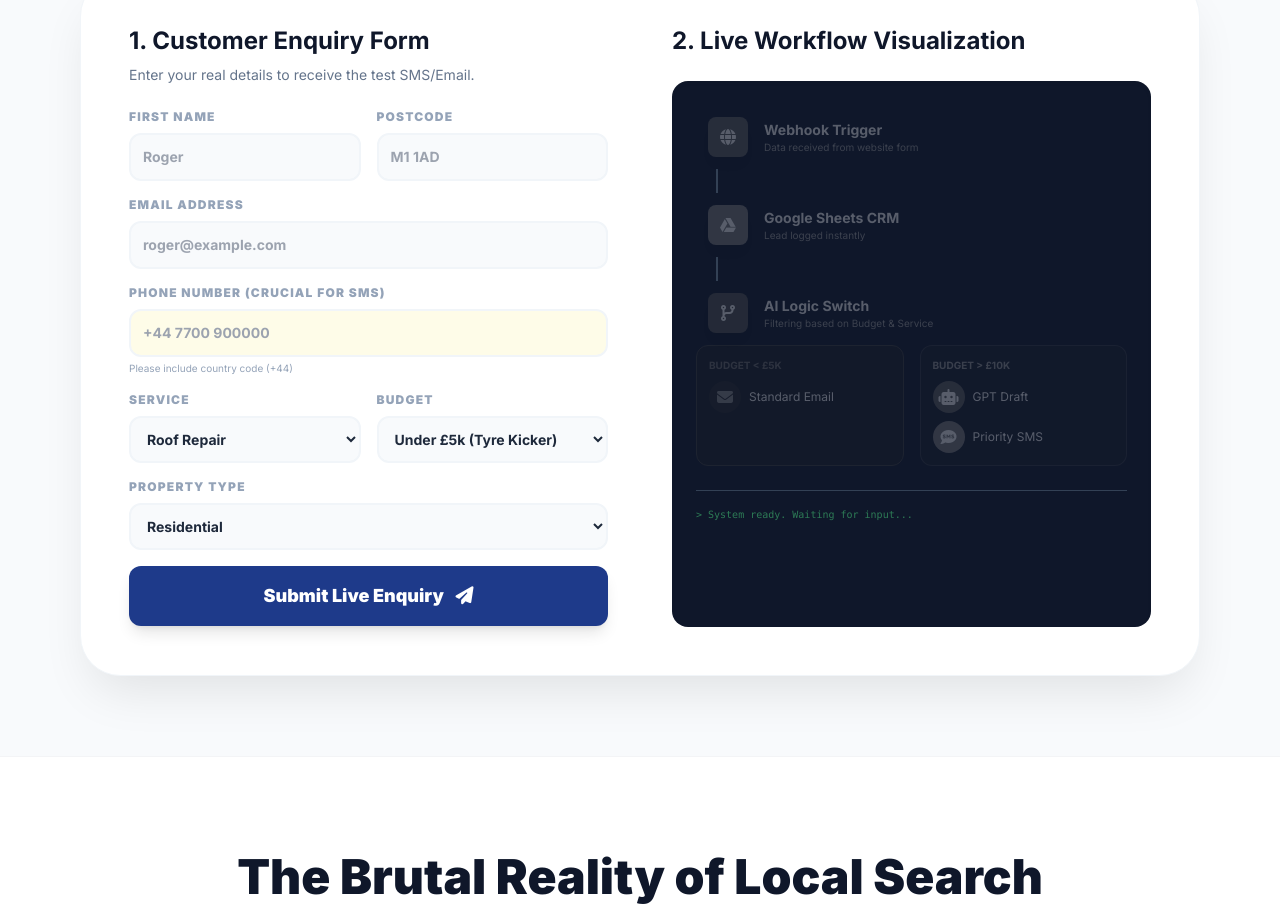
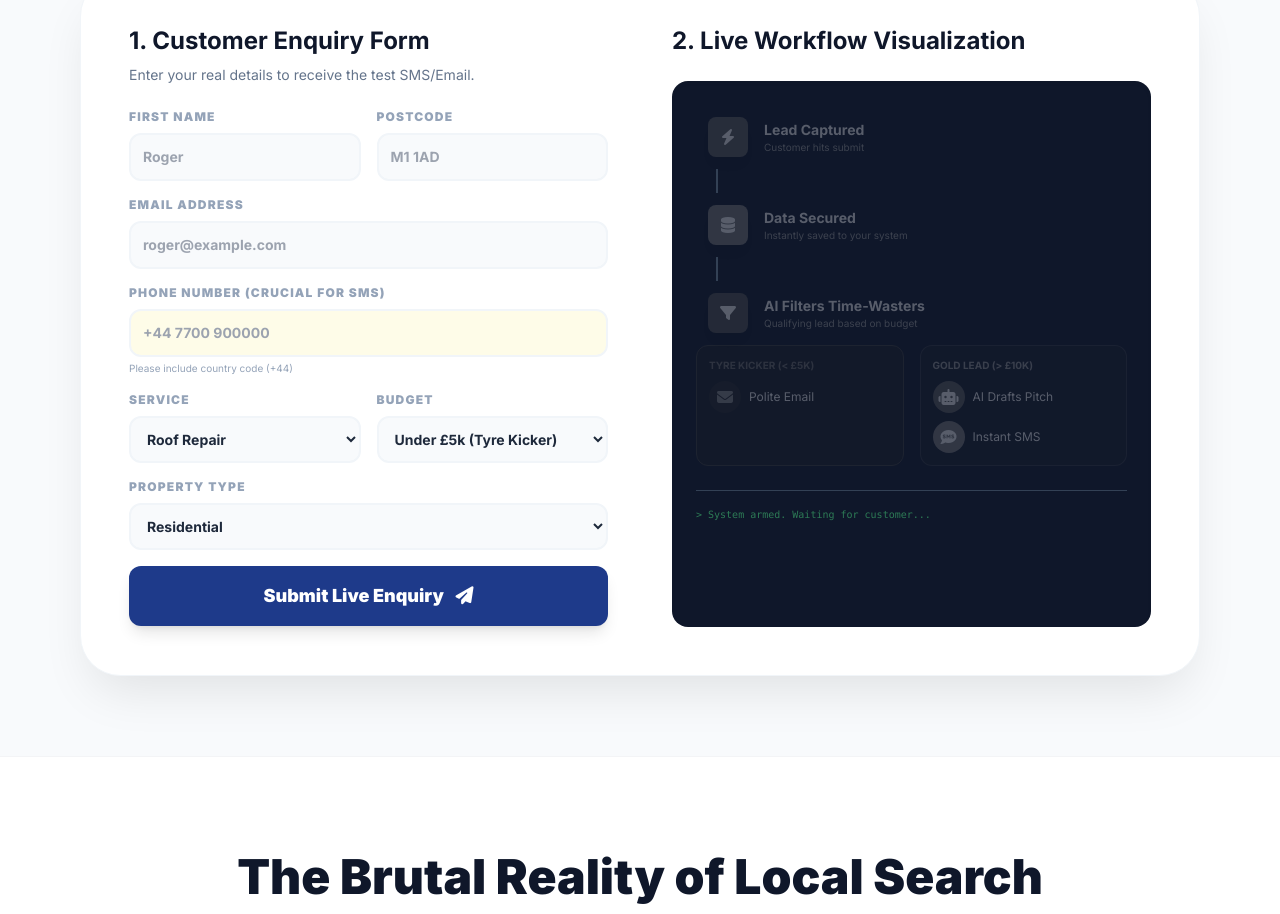
Before and after one commit to rogerm47/roofflowseo, a plain HTML site: page index.html in a window 1280 px wide. Shown: the part 1800-2714 px from the top of the page. Drawn offline with nearby package versions, Linux system fonts and the light colour scheme.

Commit message:
Update index.html

```diff
--- a/index.html
+++ b/index.html
@@ -259,30 +259,30 @@
                         <div class="space-y-0 relative">
                             <!-- Step 1 -->
                             <div id="node-webhook" class="flex items-center gap-4 step-inactive p-3 rounded-lg transition-all duration-500">
-                                <div class="w-10 h-10 rounded-lg bg-blue-600 flex items-center justify-center shadow-lg z-10"><i class="fa-solid fa-globe"></i></div>
+                                <div class="w-10 h-10 rounded-lg bg-blue-600 flex items-center justify-center shadow-lg z-10"><i class="fa-solid fa-bolt"></i></div>
                                 <div>
-                                    <p class="font-bold text-sm">Webhook Trigger</p>
-                                    <p class="text-[10px] text-slate-400">Data received from website form</p>
+                                    <p class="font-bold text-sm">Lead Captured</p>
+                                    <p class="text-[10px] text-slate-400">Customer hits submit</p>
                                 </div>
                             </div>
                             <div class="node-line border-l-2 border-slate-700 ml-5 h-6"></div>
 
                             <!-- Step 2 -->
                             <div id="node-sheets" class="flex items-center gap-4 step-inactive p-3 rounded-lg transition-all duration-500">
-                                <div class="w-10 h-10 rounded-lg bg-green-600 flex items-center justify-center shadow-lg z-10"><i class="fa-brands fa-google-drive"></i></div>
+                                <div class="w-10 h-10 rounded-lg bg-green-600 flex items-center justify-center shadow-lg z-10"><i class="fa-solid fa-database"></i></div>
                                 <div>
-                                    <p class="font-bold text-sm">Google Sheets CRM</p>
-                                    <p class="text-[10px] text-slate-400">Lead logged instantly</p>
+                                    <p class="font-bold text-sm">Data Secured</p>
+                                    <p class="text-[10px] text-slate-400">Instantly saved to your system</p>
                                 </div>
                             </div>
                             <div class="node-line border-l-2 border-slate-700 ml-5 h-6"></div>
 
                             <!-- Step 3 -->
                             <div id="node-switch" class="flex items-center gap-4 step-inactive p-3 rounded-lg transition-all duration-500">
-                                <div class="w-10 h-10 rounded-lg bg-purple-600 flex items-center justify-center shadow-lg z-10"><i class="fa-solid fa-code-branch"></i></div>
+                                <div class="w-10 h-10 rounded-lg bg-purple-600 flex items-center justify-center shadow-lg z-10"><i class="fa-solid fa-filter"></i></div>
                                 <div>
-                                    <p class="font-bold text-sm">AI Logic Switch</p>
-                                    <p class="text-[10px] text-slate-400">Filtering based on Budget & Service</p>
+                                    <p class="font-bold text-sm">AI Filters Time-Wasters</p>
+                                    <p class="text-[10px] text-slate-400">Qualifying lead based on budget</p>
                                 </div>
                             </div>
 
@@ -290,23 +290,23 @@
                             <div class="grid grid-cols-2 gap-4 mt-6">
                                 <!-- Branch A -->
                                 <div id="branch-email" class="border border-slate-700 rounded-xl p-3 step-inactive bg-slate-800/50">
-                                    <p class="text-[10px] font-bold text-slate-500 mb-2 uppercase">Budget < £5k</p>
+                                    <p class="text-[10px] font-bold text-slate-500 mb-2 uppercase">Tyre Kicker (< £5k)</p>
                                     <div class="flex items-center gap-2">
                                         <div class="w-8 h-8 rounded-full bg-red-900/50 text-red-400 flex items-center justify-center"><i class="fa-solid fa-envelope"></i></div>
-                                        <p class="text-xs">Standard Email</p>
+                                        <p class="text-xs">Polite Email</p>
                                     </div>
                                 </div>
 
                                 <!-- Branch B -->
                                 <div id="branch-sms" class="border border-blue-500/30 rounded-xl p-3 step-inactive bg-blue-900/20">
-                                    <p class="text-[10px] font-bold text-blue-400 mb-2 uppercase">Budget > £10k</p>
+                                    <p class="text-[10px] font-bold text-blue-400 mb-2 uppercase">Gold Lead (> £10k)</p>
                                     <div class="flex items-center gap-2 mb-2">
                                         <div class="w-8 h-8 rounded-full bg-blue-600 text-white flex items-center justify-center"><i class="fa-solid fa-robot"></i></div>
-                                        <p class="text-xs">GPT Draft</p>
+                                        <p class="text-xs">AI Drafts Pitch</p>
                                     </div>
                                     <div class="flex items-center gap-2">
                                         <div class="w-8 h-8 rounded-full bg-green-600 text-white flex items-center justify-center"><i class="fa-solid fa-comment-sms"></i></div>
-                                        <p class="text-xs">Priority SMS</p>
+                                        <p class="text-xs">Instant SMS</p>
                                     </div>
                                 </div>
                             </div>
@@ -315,7 +315,7 @@
                         <!-- Log Console -->
                         <div class="mt-6 border-t border-slate-700 pt-4">
                             <div id="console-output" class="font-mono text-[10px] text-green-400 h-24 overflow-y-auto space-y-1">
-                                <p class="opacity-50">> System ready. Waiting for input...</p>
+                                <p class="opacity-50">> System armed. Waiting for customer...</p>
                             </div>
                         </div>
 
@@ -636,7 +636,7 @@
                 el.classList.add('step-inactive');
                 el.classList.remove('step-active', 'bg-slate-800', 'pulse-blue');
             });
-            if (consoleOutput) consoleOutput.innerHTML = '<p class="opacity-50">> Starting new sequence...</p>';
+            if (consoleOutput) consoleOutput.innerHTML = '<p class="opacity-50">> System armed. Waiting for customer...</p>';
         }
 
         if (form) {
@@ -644,7 +644,7 @@
                 e.preventDefault();
                 resetVisuals();
                 submitBtn.disabled = true;
-                submitBtn.innerHTML = '<i class="fa-solid fa-spinner fa-spin mr-2"></i> Sending to n8n...';
+                submitBtn.innerHTML = '<i class="fa-solid fa-spinner fa-spin mr-2"></i> Generating system response...';
 
                 const formData = {
                     first_name: document.getElementById('first_name').value,
@@ -672,17 +672,17 @@
                 });
 
                 setTimeout(() => {
-                    log("Webhook triggered successfully.");
+                    log("Lead captured instantly.");
                     activate(nodeWebhook);
                 }, 500);
 
                 setTimeout(() => {
-                    log("Row added to Google Sheets (CRM).");
+                    log("Customer details securely saved to your database.");
                     activate(nodeSheets);
                 }, 1500);
 
                 setTimeout(() => {
-                    log(`Analyzing Budget: ${formData.budget_range}`);
+                    log(`AI checking if lead is worth your time...`);
                     activate(nodeSwitch);
                     nodeSwitch.classList.add('pulse-blue');
                 }, 2500);
@@ -690,18 +690,18 @@
                 setTimeout(() => {
                     nodeSwitch.classList.remove('pulse-blue');
                     if (formData.budget_range === 'under_5k') {
-                        log("Logic: Standard enquiry. Sending email.");
+                        log("Low budget detected. Sending polite standard email.");
                         activate(branchEmail);
                     } else {
-                        log("Logic: HIGH VALUE LEAD detected.");
-                        log("Action: Generating AI response...");
-                        log("Action: Sending SMS via Twilio...");
+                        log("HIGH VALUE LEAD detected. Locking them in.");
+                        log("AI drafting perfect pitch...");
+                        log("Sending instant text message to customer's phone...");
                         activate(branchSms);
                     }
 
                     submitBtn.disabled = false;
                     submitBtn.innerHTML = 'Submit Another Lead <i class="fa-solid fa-paper-plane ml-2"></i>';
-                    log("Workflow completed. Check your phone/email!");
+                    log("Process complete. Check your phone/email to see what your customer sees!");
                 }, 4500);
             });
         }
```
